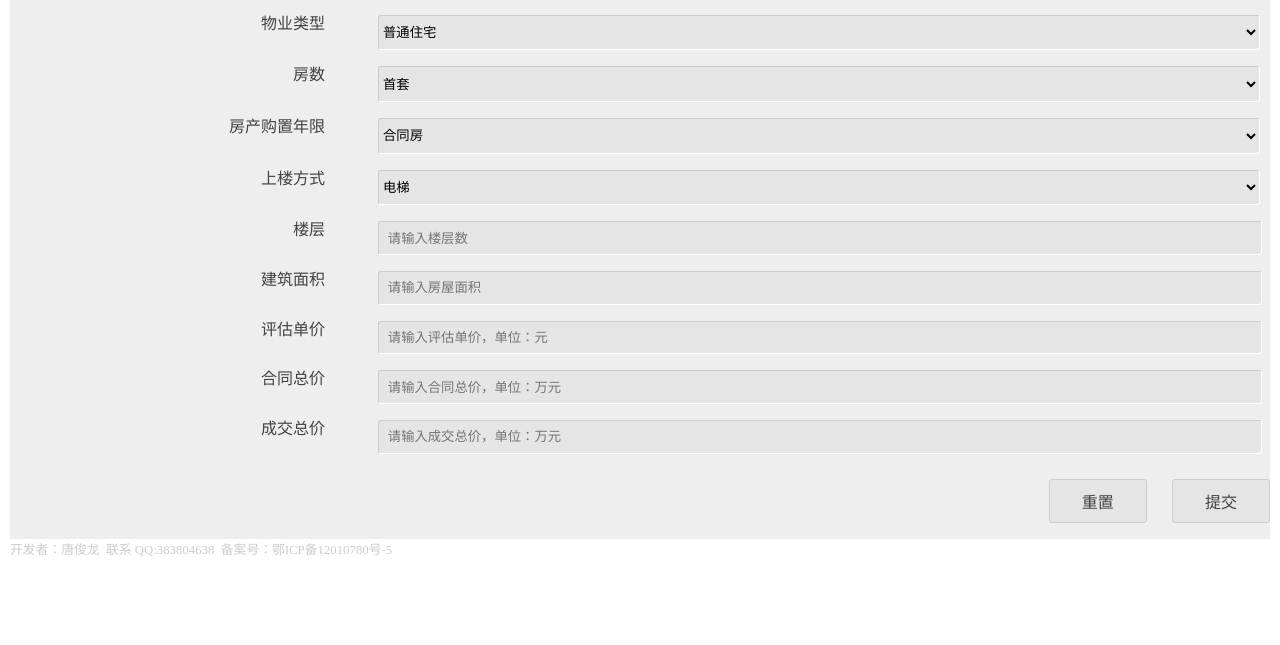
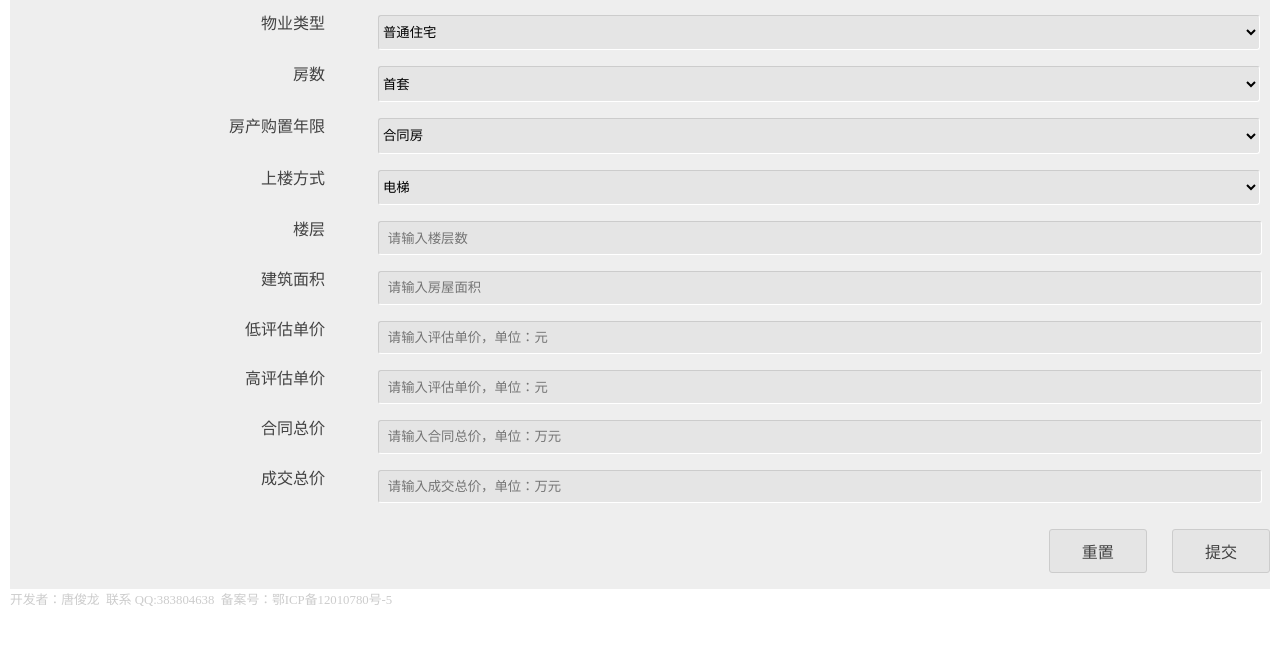
Before and after one commit to tangjunlong/ts, a PHP site: page / in a window 1280 px wide. Shown: the part 63-708 px from the top of the page. Run offline with PHP 8.4, Linux system fonts and the light colour scheme.

Commit message:
Update index.php

```diff
--- a/index.php
+++ b/index.php
@@ -23,8 +23,8 @@ table{border-collapse:collapse;border-spacing:0}
 
 .mm
 {
-	color:#fff;
-	font-size:0.5em;
+	color:#ff0000;
+	font-size:0.8em;
 }
 
 .clear {height:0px; clear:both;}
@@ -395,8 +395,8 @@ html.dark {
 	  <select size="1" name="wylx">
 		<!--<option>-- 请选择物业类型 --</option>-->
 		<option value="1">普通住宅</option>
-		<option value="2">非普通住宅</option>
-		<option value="3">经济适用房</option>
+		<!--<option>--<option value="2">非普通住宅</option>-->
+		<!--<option>--<option value="3">经济适用房</option>-->
 	  </select>
 	</div>
 	</label>
@@ -452,7 +452,14 @@ html.dark {
 	</label>
 
 	<label class="text">
-	<span>评估单价</span>
+	<span>低评估单价</span>
+		<div class="input-wrapper">
+			<input type="text" name="dpd" placeholder="请输入评估单价，单位：元" />
+		</div>
+	</label>
+
+	<label class="text">
+	<span>高评估单价</span>
 		<div class="input-wrapper">
 			<input type="text" name="pd" placeholder="请输入评估单价，单位：元" />
 		</div>
@@ -503,6 +510,40 @@ function floor_num($num)
 	return $num;
 }
 
+#办证函数
+// function bz($hd,$mian,$lc,$slfs)
+// {
+	// #合同房
+	// #办证
+
+	// #小于90平米办证契税
+	// if($mian<=90)
+	// {
+		// $bzqs=$hd*0.01;
+		// echo "办证契税(90㎡以下)<span class='mm'>(1)</span>，$bzqs <br />";
+	// }
+
+	// #大于90平米办证契税
+	// if($mian>90)
+	// {
+		// if($fs==1)
+		// {
+			// $bzqs=$hd*0.015;
+			// echo "首套房办证契税<span class='mm'>(1.5)</span>： $bzqs <br />";
+		// }
+		// if($fs==2)
+		// {
+			// $bzqs=$hd*0.02;
+			// echo "二套房办证契税<span class='mm'>(2)</span>： $bzqs <br />";
+		// }
+		// if($fs==3)
+		// {
+			// $bzqs=$hd*0.03;
+			// echo "三套房办证契税<span class='mm'>(3)</span>： $bzqs <br />";
+		// }
+	// }
+// }
+
 if(!empty($_POST["submit"])){
     $wylx=$_POST["wylx"];
 	$fs=$_POST["fs"];
@@ -511,6 +552,7 @@ if(!empty($_POST["submit"])){
 	$lc=$_POST["lc"];
 	$mian=$_POST["mian"];
 	$pd=$_POST["pd"];
+	$dpd=$_POST["dpd"];
 	$hd=$_POST["hd"];
 	$cj=$_POST["cj"];
 
@@ -617,7 +659,69 @@ if(!empty($_POST["submit"])){
 		echo "办证契税： $bzqs <br />维修基金： $wj <br /><br />";
 	}
 
-	echo "<b>过户明细：</b><br />";
+#-----------------------------------------------------------------------------------------#
+	echo "<b>低过户明细：</b><br />";
+	#低过户
+	#首套契税
+	if($fs==1)
+	{
+		if($mian<=90)
+		{
+			$dghqs=$dpd*$mian*0.01;
+			echo "首套房过户契税<span class='mm'>(1)</span>： $dghqs <br />";
+		}
+		if($mian>90)
+		{
+			$dghqs=$dpd*$mian*0.015;
+			echo "首套房过户契税<span class='mm'>(1.5)</span>： $dghqs <br />";
+		}
+	}
+
+	#二套契税
+	if($fs==2)
+	{
+		$dghqs=$dpd*$mian*0.02;
+		echo "二套房过户契税<span class='mm'>(2)</span>： $dghqs <br />";
+	}
+
+	#三套契税
+	if($fs==3)
+	{
+		$dghqs=$dpd*$mian*0.03;
+		echo "三套房过户契税<span class='mm'>(3)</span>： $dghqs <br />";
+	}
+
+	#营业税
+	if($zheng<2)
+	{
+		$dghyys=$dpd*$mian*0.056;
+		echo "营业税<span class='mm'>(5.6)</span>：$dghyys <br />";
+	}
+	else if($zheng>=2)
+	{
+		$dghyys=0;
+		echo "营业税：$dghyys <br />";
+	}
+
+	#个税
+	if($fs<=1 && $zheng>=5)
+	{
+		$dgggs=0;
+		echo "过户个税： $dgggs <br />";
+	}
+	else if($fs>1 || $zheng<5)
+	{
+		$dgggs=$dpd*$mian*0.01;
+		echo "过户个税<span class='mm'>(1)</span>： $dgggs <br />";
+	}
+
+	#杂税
+	$dggzs=$dpd*$mian*0.001;
+	echo "过户杂税<span class='mm'>(0.1)</span>： $dggzs <br /><br />";
+
+#---------------------------------------------------------------------------------------------#
+
+	echo "<b>高过户明细：</b><br />";
 	#过户
 	#首套契税
 	if($fs==1)
@@ -724,10 +828,14 @@ if(!empty($_POST["submit"])){
 	$bzxj=$bzqs+$wj;
 	echo "办证：<b> $bzxj </b> <br />";
 
-	#过户
+	#高过户
 	$ghxj=$ghqs+$ghyys+$gggs+$ggzs;
 	echo "过户：<b> $ghxj </b> <br />";
 
+
+	#低过户
+	$dghxj=$dghqs+$dghyys+$dgggs+$dggzs;
+	echo "低过户：<b> $dghxj </b> <br />";
 
 
 
@@ -736,12 +844,18 @@ if(!empty($_POST["submit"])){
 	echo "贷款费用：<b> $dkxj </b> <br /><br />";
 
 	$xj=$bzxj+$ghxj+$zjf+$dkxj;
-	echo "后期费用小计：<b> $xj </b><br />";
+	echo "高后期费用小计：<b> $xj </b><br />";
+
+	$dxj=$bzxj+$dghxj+$zjf+$dkxj;
+	echo "低后期费用小计：<b> $dxj </b><br /><br />";
 
 	//$wxjj=($wj!=0)?$wj:0;
 	//$bzqs_l=($bzqs!=0)?$bzqs:0;
 
     //$con=$wj+$bzqs+$ghqs+$ghyys+$gggs+$ggzs+$dypg+$db+$fwf+($hd-$dk)+$zjf;
+	$dcon=$cj+$dxj-$dk;
+	$con=$cj+$xj-$dk;
+    echo "低首付总计： $cj+$dxj-$dk=<b>".number_format($dcon)."</b><br /><br />";
 	$con=$cj+$xj-$dk;
     echo "首付总计： $cj+$xj-$dk=<b>".number_format($con)."</b><br /><br />";
 }
```
